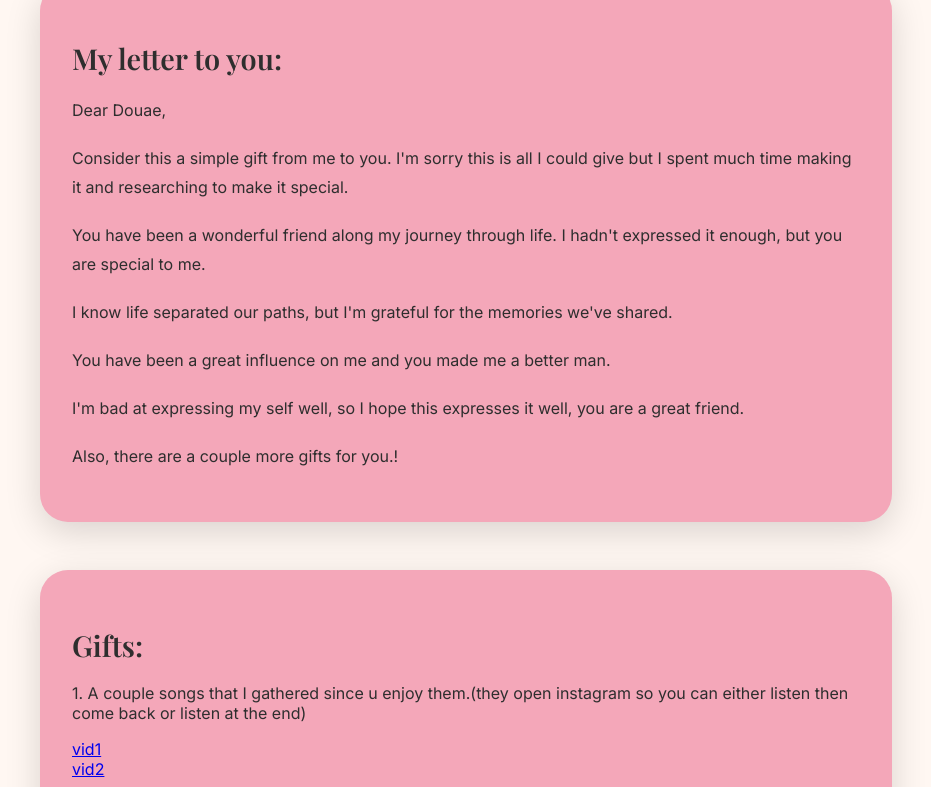
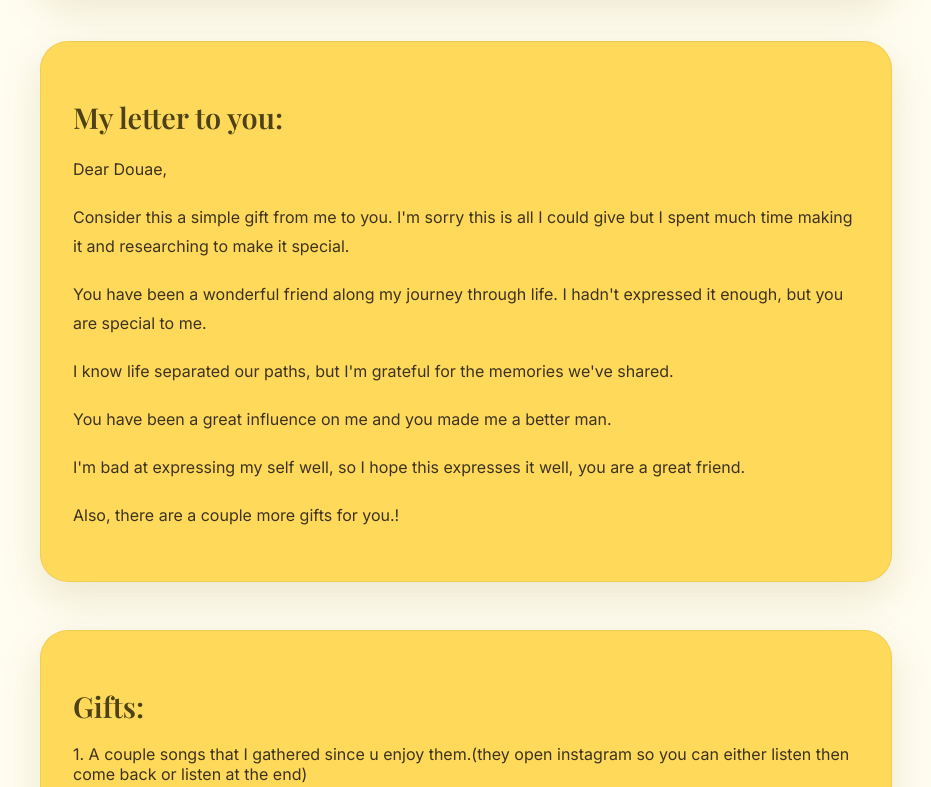
Before and after one commit to theguyP8/gift, a plain HTML site: page main.html in a window 1280 px wide. Shown: the part 1475-2262 px from the top of the page, without its empty margins (174-1105 px from the left). Drawn offline with nearby package versions, Linux system fonts and the light colour scheme.

Commit message:
Refactor CSS for improved styling and layout
Updated styles for body, hero section, cards, and links to enhance visual appeal and maintain consistency.

```diff
--- a/style.css
+++ b/style.css
@@ -4,8 +4,9 @@
 
 body {
     margin: 0;
-    background-color: #FFF7F2;
-    color: #2E2E2E;
+    /* Soft cream background - much warmer than what you had */
+    background-color: #FFFDF0;
+    color: #3D3321; /* Deep charcoal with a hint of brown to match the yellow */
     font-family: 'Inter', sans-serif;
 }
 
@@ -18,12 +19,15 @@ body {
     justify-content: center;
     align-items: center;
     text-align: center;
+    /* Subtle gradient to give the hero some depth */
+    background: radial-gradient(circle, #FFFDF0 0%, #FFF9D6 100%);
 }
 
 .hero h1 {
     font-family: 'Playfair Display', serif;
     font-size: 3rem;
     margin-bottom: 1rem;
+    color: #7D6608; /* Aged Gold */
 }
 
 .hero p {
@@ -41,17 +45,21 @@ main {
 }
 
 .card {
-    background-color: #F4A7B9;
+    /* Bold Amber/Mustard yellow instead of that pink */
+    background-color: #FFD95A;
     padding: 2rem;
     border-radius: 28px;
     margin-bottom: 3rem;
-    box-shadow: 0 10px 35px rgba(0,0,0,0.15);
+    /* Softened the shadow so it doesn't look like a floating brick */
+    box-shadow: 0 15px 40px rgba(125, 102, 8, 0.15);
+    border: 1px solid rgba(125, 102, 8, 0.1);
 }
 
 .card h2 {
     font-family: 'Playfair Display', serif;
     font-size: 1.8rem;
     margin-bottom: 1.2rem;
+    color: #4D4117;
 }
 
 /* LIST */
@@ -64,6 +72,8 @@ main {
 .card ul li {
     margin-bottom: 0.9rem;
     line-height: 1.6;
+    border-bottom: 1px solid rgba(0,0,0,0.05);
+    padding-bottom: 0.5rem;
 }
 
 /* MEMORIES */
@@ -77,12 +87,13 @@ main {
 .memories img {
     width: 100%;
     border-radius: 18px;
-    filter: grayscale(100%);
+    /* Sepia works better with yellow than pure grayscale */
+    filter: sepia(100%) brightness(90%);
     transition: filter 0.3s ease, transform 0.3s ease;
 }
 
 .memories img:hover {
-    filter: grayscale(0%);
+    filter: sepia(0%) brightness(100%);
     transform: scale(1.03);
 }
 
@@ -91,6 +102,7 @@ main {
     font-size: 0.95rem;
     opacity: 0.8;
     text-align: center;
+    color: #7D6608;
 }
 
 /* LETTER */
@@ -105,4 +117,49 @@ footer {
     padding: 2.5rem 1.5rem;
     font-size: 1rem;
     opacity: 0.85;
+    color: #7D6608;
 }
+/* LINKS & BUTTONS */
+a {
+    color: #7D6608; /* The Aged Gold from your headers */
+    text-decoration: none;
+    font-weight: 600;
+    padding: 0.1rem 0.2rem;
+    transition: all 0.2s ease-in-out;
+    position: relative;
+}
+
+/* The "Pattern" Approach: A subtle underline that expands */
+a::after {
+    content: '';
+    position: absolute;
+    width: 100%;
+    height: 2px;
+    bottom: 0;
+    left: 0;
+    background-color: #3D3321;
+    transform: scaleX(0);
+    transform-origin: bottom right;
+    transition: transform 0.3s ease;
+}
+
+a:hover {
+    color: #3D3321;
+}
+
+a:hover::after {
+    transform: scaleX(1);
+    transform-origin: bottom left;
+}
+
+/* Specifically for links inside the yellow .card */
+.card a {
+    color: #4D4117;
+    background-color: rgba(255, 255, 255, 0.3); /* Slight highlight */
+    border-radius: 4px;
+}
+
+.card a:hover {
+    background-color: #3D3321;
+    color: #FFD95A; /* Invert the colors on hover */
+}
```
